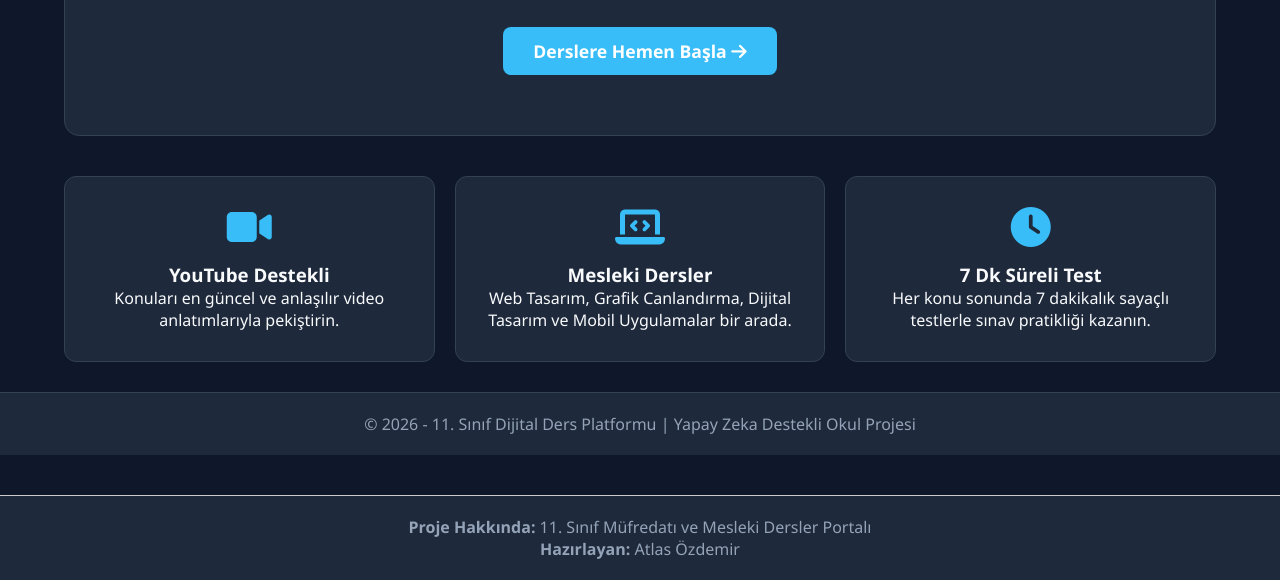
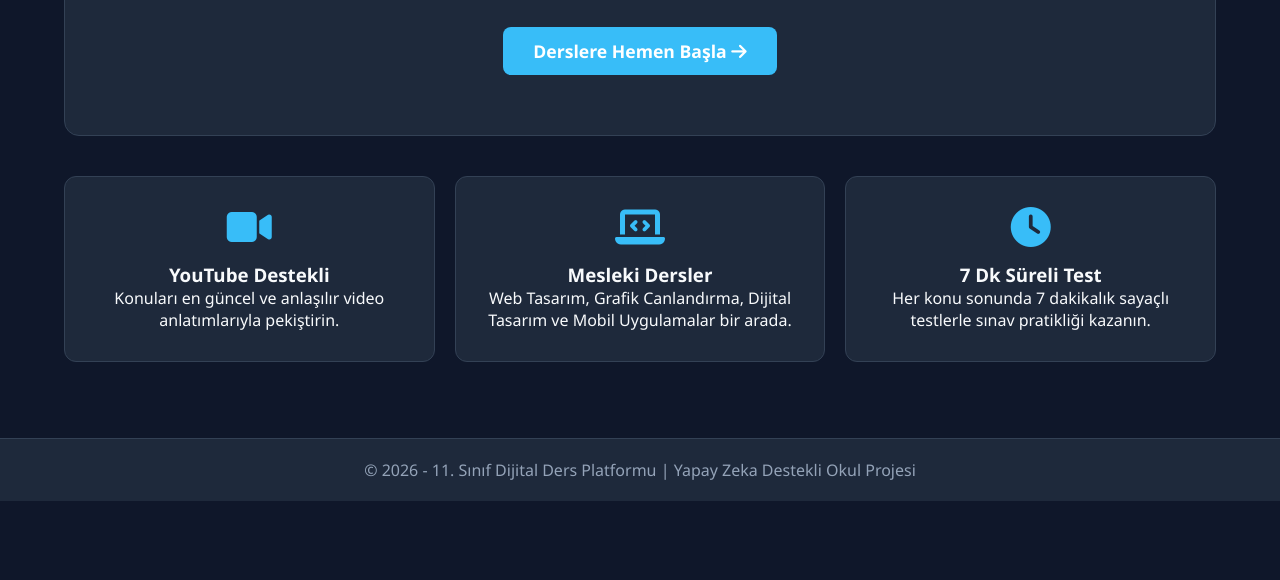
Before and after one commit to atlasokul/11-sinif-ders-sitesi, a plain HTML site: page index.html in a window 1280 px wide. Shown: the part 299-879 px from the top of the page. After the commit the page ends 800 px from the top, so only its background shows below. Drawn offline with Linux system fonts and the light colour scheme.

Commit message:
Update index.html

```diff
--- a/index.html
+++ b/index.html
@@ -522,7 +522,7 @@
             <h2>Proje Hakkında ve Kullanım Amacı</h2>
             <div class="about-card">
                 <p><strong>Proje Adı:</strong> 11. Sınıf Akıllı Tahta Destekli Ders Çalışma ve Beceri Platformu</p>
-                <p><strong>Hazırlayan:</strong> 11. Sınıf Öğrencisi</p>
+                <p><strong>Hazırlayan:</strong> Atlas Özdemir</p>
                 <p><strong>Özellikler:</strong> Gece/Gündüz Teması, 7 Dakikalık Zaman Sınırlı Test Modülü ve Bilişim Dersleri Kataloğu.</p>
                 <p><strong>Kimler Kullanabilir:</strong> 11. sınıf öğrencileri ve öğretmenler akıllı tahta ders anlatımlarında.</p>
             </div>
@@ -656,10 +656,6 @@
             }
         }
     </script>
-    <!-- Hakkında ve Hazırlayan Bilgisi -->
-<footer style="text-align: center; padding: 20px; margin-top: 40px; border-top: 1px solid #ccc;">
-    <p><strong>Proje Hakkında:</strong> 11. Sınıf Müfredatı ve Mesleki Dersler Portalı</p>
-    <p><strong>Hazırlayan:</strong> Atlas Özdemir</p>
 </footer>
 </body>
 </html>
```
